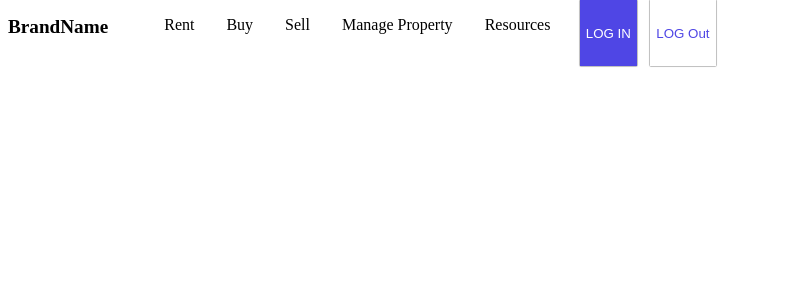
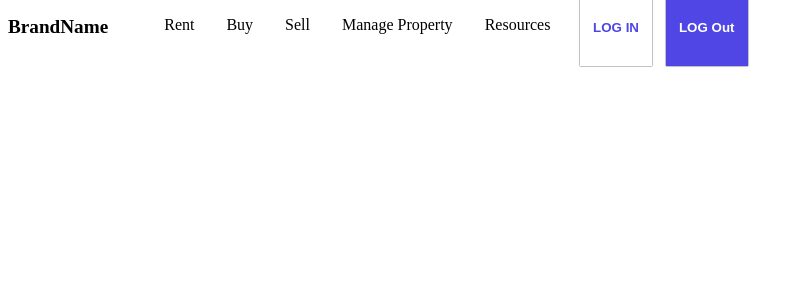
Before and after one commit to Yuvraj883/Real-Estate-Site, a Vue app: page / in a window 1280 px wide. Shown: the top 300 px of the page, without its empty margins (0-803 px from the left). Built offline with nearby package versions, Linux system fonts and the light colour scheme.

Commit message:
Added buttons to the nav

```diff
--- a/src/components/Navbar.vue
+++ b/src/components/Navbar.vue
@@ -45,16 +45,19 @@ span{
 }
 button{
     border:none;
-
+    margin-top:-.8em;
+    padding:.2em 1em;
     margin-left:1em;
     box-shadow: 0 0 .1em black;
+    font-weight:bold;
 }
 .login{
-    color:white;
+      color:#4F46E5;
+    background:white;
+}
+.logout{
+
+      color:white;
     background:#4F46E5;
 }
-.logout{
-    color:#4F46E5;
-    background:white;
-}
 </style>
```
